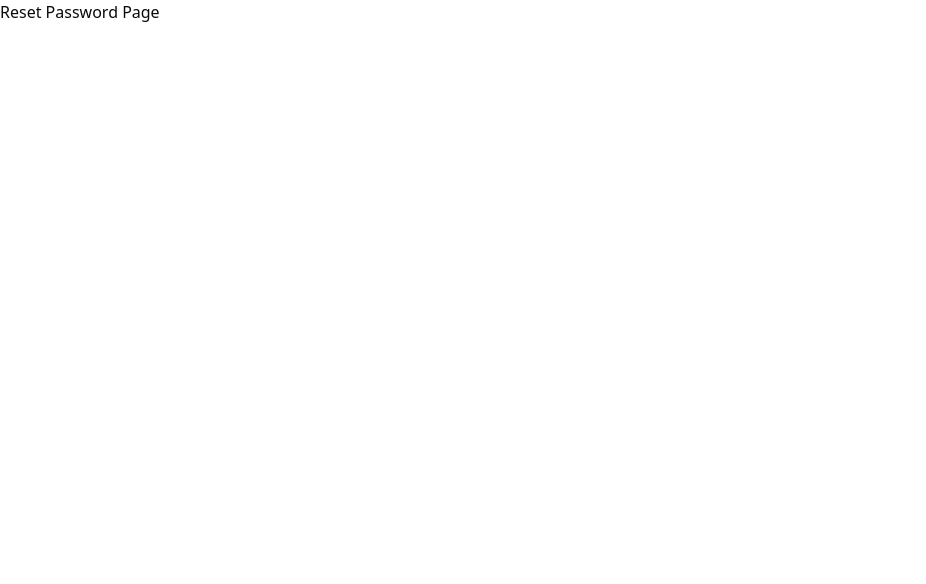
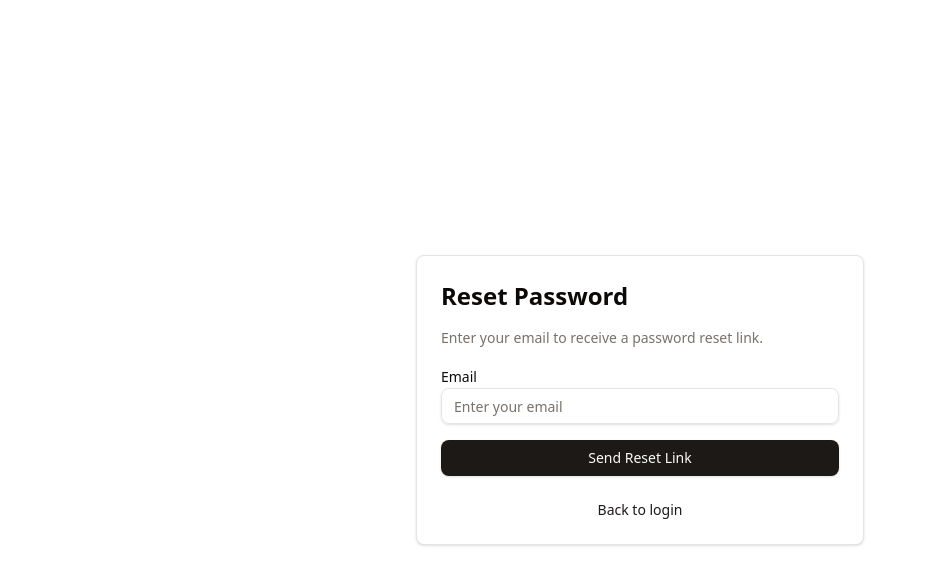
Before and after one commit to IsayAyase/bookmark, a Next.js app: page /reset-password in a window 1280 px wide. Shown: the top 584 px of the page, without its empty margins (0-926 px from the left). Built offline with nearby package versions, Linux system fonts and the light colour scheme; no server answers.

Commit message:
reset v1

```diff
--- a/app/reset-password/page.tsx
+++ b/app/reset-password/page.tsx
@@ -1,5 +1,72 @@
 "use client";
 
+import { Button } from '@/components/ui/button';
+import { Input } from '@/components/ui/input';
+import { Label } from '@/components/ui/label';
+import { LoadingSpinner } from '@/components/ui/loading-spinner';
+import { useAuthStore } from '@/stores/auth-store';
+import { zodResolver } from '@hookform/resolvers/zod';
+import Link from 'next/link';
+import { useState } from 'react';
+import { useForm } from 'react-hook-form';
+import { z } from 'zod';
+
+const resetSchema = z.object({
+  email: z.string().email('Invalid email address')
+})
+
+type ResetFormData = z.infer<typeof resetSchema>
+
 export default function ResetPasswordPage() {
-  return <div>Reset Password Page</div>;
+  const { resetPassword } = useAuthStore()
+  const { register, handleSubmit, formState: { errors } } = useForm<ResetFormData>({
+    resolver: zodResolver(resetSchema)
+  })
+  const [loading, setLoading] = useState(false)
+  const [message, setMessage] = useState<string | null>(null)
+  const onSubmit = async (data: ResetFormData) => {
+    setLoading(true)
+    setMessage(null)
+    try {
+      const res = await resetPassword(data.email)
+      if (res && res.error) {
+        setMessage(res.error.message)
+      } else {
+        setMessage('If an account with that email exists, a password reset link has been sent.')
+      }
+    } catch (e) {
+      setMessage('Password reset failed')
+    } finally {
+      setLoading(false)
+    }
+  }
+
+  return (
+    <div className="min-h-screen flex items-center justify-center bg-background">
+      <div className="max-w-md w-full p-6 space-y-4 border rounded-md bg-card shadow">
+        <h1 className="text-2xl font-semibold">Reset Password</h1>
+        <p className="text-muted-foreground text-sm">Enter your email to receive a password reset link.</p>
+        <form onSubmit={handleSubmit(onSubmit)} className="space-y-4">
+          <div className="space-y-2">
+            <Label htmlFor="email">Email</Label>
+            <Input id="email" type="email" placeholder="Enter your email" {...register('email')} />
+            {errors.email && (
+              <p className="text-sm text-destructive">{errors.email.message}</p>
+            )}
+          </div>
+          <Button type="submit" disabled={loading} className="w-full">
+            {loading ? (
+              <div className="flex items-center gap-2"><LoadingSpinner size="sm" />Sending...</div>
+            ) : (
+              'Send Reset Link'
+            )}
+          </Button>
+        </form>
+        {message && <div className="text-sm mt-2">{message}</div>}
+        <div className="text-center text-sm pt-2">
+          <Link href="/login" className="text-primary hover:underline">Back to login</Link>
+        </div>
+      </div>
+    </div>
+  )
 }
--- a/components/auth/login-form.tsx
+++ b/components/auth/login-form.tsx
@@ -20,16 +20,14 @@ const loginSchema = z.object({
 type LoginFormData = z.infer<typeof loginSchema>;
 
 export function LoginForm() {
-  const { signIn, resetPassword, loading, error } = useAuthStore();
+  const { signIn, loading, error } = useAuthStore();
   const [isSubmitting, setIsSubmitting] = useState(false);
-  const [resetLoading, setResetLoading] = useState(false);
-  const [resetMsg, setResetMsg] = useState<string | null>(null);
 
   const {
     register,
     handleSubmit,
     formState: { errors },
-    setError,
+    setError
   } = useForm<LoginFormData>({
     resolver: zodResolver(loginSchema),
   });
--- a/stores/auth-store.ts
+++ b/stores/auth-store.ts
@@ -1,15 +1,16 @@
+import { supabase } from '@/lib/supabase'
+import { AuthState, User } from '@/types'
+import { AuthError } from '@supabase/supabase-js'
 import { create } from 'zustand'
 import { persist } from 'zustand/middleware'
-import { User, AuthState } from '@/types'
-import { supabase } from '@/lib/supabase'
 
 interface AuthStore extends AuthState {
-  signIn: (email: string, password: string) => Promise<{ error: any }>
-  signUp: (email: string, password: string, displayName?: string) => Promise<{ error: any }>
+  signIn: (email: string, password: string) => Promise<{ error: AuthError | null }>
+  signUp: (email: string, password: string, displayName?: string) => Promise<{ error: AuthError | null }>
   signOut: () => Promise<void>
-  resetPassword: (email: string) => Promise<{ error: any }>
+  resetPassword: (email: string) => Promise<{ error: AuthError | null }>
   initializeAuth: () => Promise<void>
-  updateDisplayName: (displayName: string) => Promise<{ error: any }>
+  updateDisplayName: (displayName: string) => Promise<{ error: AuthError | null }>
 }
 
 export const useAuthStore = create<AuthStore>()(
@@ -67,7 +68,7 @@ export const useAuthStore = create<AuthStore>()(
         } catch (error) {
           const msg = error instanceof Error ? error.message : 'Update failed'
           set({ error: msg, loading: false })
-          return { error: msg }
+          return { error: new AuthError(msg) }
         }
       },
 
@@ -90,7 +91,7 @@ export const useAuthStore = create<AuthStore>()(
         } catch (error) {
           const errorMessage = error instanceof Error ? error.message : 'Sign in failed'
           set({ error: errorMessage, loading: false })
-          return { error: errorMessage }
+          return { error: new AuthError(errorMessage) }
         }
       },
 
@@ -118,7 +119,7 @@ export const useAuthStore = create<AuthStore>()(
         } catch (error) {
           const errorMessage = error instanceof Error ? error.message : 'Sign up failed'
           set({ error: errorMessage, loading: false })
-          return { error: errorMessage }
+          return { error: new AuthError(errorMessage) }
         }
       },
 
@@ -137,7 +138,7 @@ export const useAuthStore = create<AuthStore>()(
           const { error } = await supabase.auth.resetPasswordForEmail(email)
           return { error }
         } catch (error) {
-          return { error: error instanceof Error ? error.message : 'Password reset failed' }
+          return { error: new AuthError(error instanceof Error ? error.message : 'Reset password failed') }
         }
       }
     }),
```
